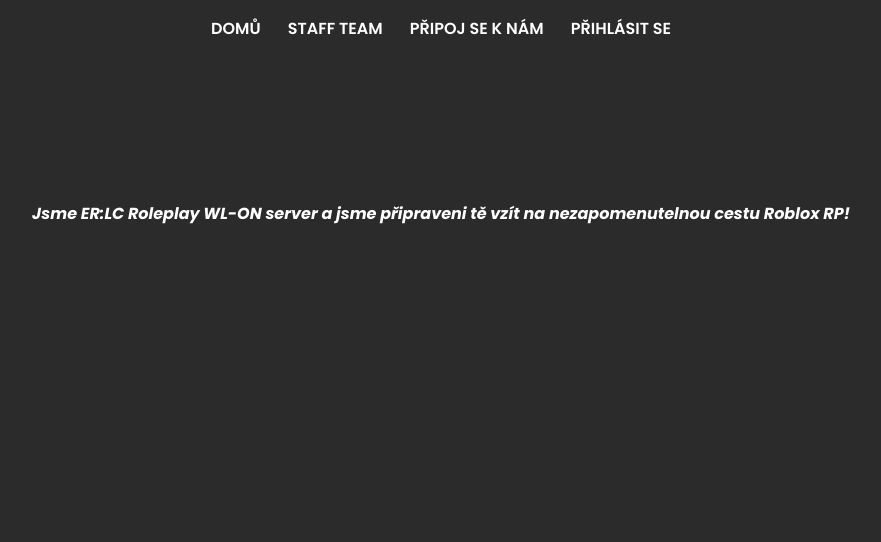
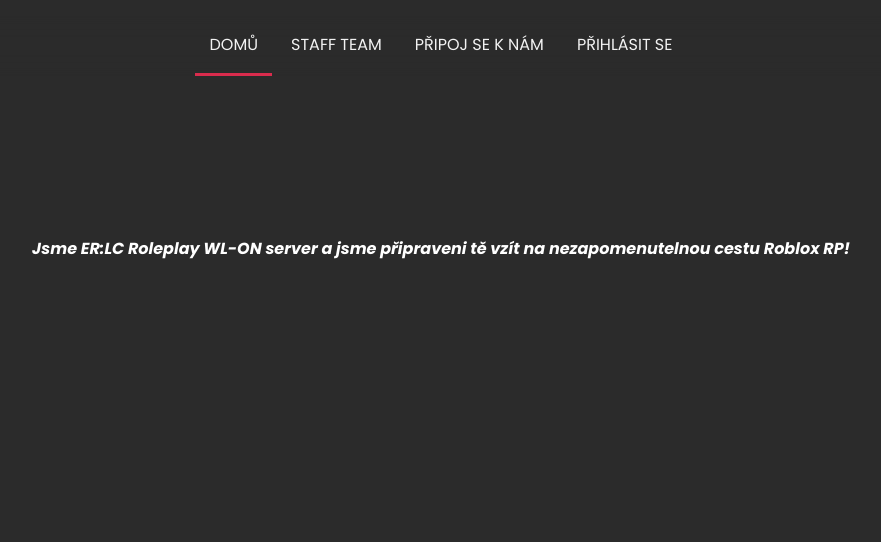
Before and after one commit to devBajaja/CzechLiberty, a plain HTML site: page index.html in a window 1280 px wide. Shown: the top 542 px of the page, without its empty margins (199-1080 px from the left). Drawn offline with nearby package versions, Linux system fonts and the light colour scheme.

Commit message:
Kompletně předělán navbar, funkční scrollování k názvu "STAFF TEAM" a zprovoznění náhodného generovácí čísel v index.js

```diff
--- a/index.html
+++ b/index.html
@@ -13,15 +13,16 @@
 </head>
 <body style="height: 100%">
     <div class="row">
-    <header>
-        <div class="nav">
-            <div><a href="index.html">DOMŮ</a></div>
-            <div><a href="#" class="jq--scroll-staff-team">STAFF TEAM</a></div>
-            <div><a href="https://discord.com/" target="_blank">PŘIPOJ SE K NÁM</a></div>
-            <div><a href="#" target="">PŘIHLÁSIT SE</a></div>
-        </div>
-    </header>
-
+        <nav id="navbar">
+            <div class="nav-center">
+              <ul class="nav-list">
+                <li class="nav-link-active"><a class="nav-link" href="index.html">DOMŮ</a></li>
+                <li class="nav-link-ani"><a href="#" class="nav-link jq--scroll-staff-team">STAFF TEAM</a></li>
+                <li class="nav-link-ani"><a class="nav-link" href="https://discord.com/" target="_blank">PŘIPOJ SE K NÁM</a></li>
+                <li class="nav-link-ani"><a class="nav-link" href="#" target="">PŘIHLÁSIT SE</a></li>
+              </ul>
+            </div>
+          </nav>
     <main>
 
         <h4><i>Jsme ER:LC Roleplay WL-ON server a jsme připraveni tě vzít na nezapomenutelnou cestu Roblox RP!<i></h4>
@@ -34,7 +35,6 @@
             <p>Nyní u nás hraje</p>
             <div id="randomNumberDisplay"></div>
         </section>
-
         <section id="staff" class="sec-staff jq--staff-team">
             <h2>STAFF TEAM</h2>
 
--- a/scripts/index.js
+++ b/scripts/index.js
@@ -1,21 +1,20 @@
-const randomNumber = Math.floor(Math.random() * 250) + 1;
-
-
-const randomNumberdiv = document.getElementById('randomNumberDisplay');
-
-randomNumberdiv.textContent = randomNumber + ' lidí';
-
-
 (function($){
     $(function(){
 
         /* Scroll to sections */
-        $(".jq--scroll-nabor").click(function(){
-            $("html, body").animate({scrollTop: $(".jq--nabor").offset().top}, 500);
-        });
-
         $(".jq--scroll-staff-team").click(function(){
             $("html, body").animate({scrollTop: $(".jq--staff-team").offset().top}, 2000);
         });
     });
 })(jQuery);
+
+window.onload = function() {
+    const randomNumber = Math.floor(Math.random() * 250) + 1;
+    const randomNumberdiv = document.getElementById('randomNumberDisplay');
+
+    if (randomNumberdiv) {
+        randomNumberdiv.textContent = randomNumber + ' lidí';
+    } else {
+        console.error('Element with ID randomNumberDisplay was not found.');
+    }
+};
--- a/styles/styles.css
+++ b/styles/styles.css
@@ -15,31 +15,94 @@ body {
     background-color: #2b2b2b;
     color: #ffffff;
     font-family: 'Poppins', sans-serif;
-}
-
-.nav a {
-    text-decoration: none;
-    color: #ffffff;
-    font-weight: 600;
-    padding: 1.7vh;
-}
-
-.nav {
-    border-radius: 50px;
-    margin-top: 2vh;
-    z-index: 100;
-    display: flex;
-    flex-direction: row;
-    flex-wrap: wrap;
-    justify-content: center;
-    align-items: stretch;
-    align-content: center;
+    scroll-behavior: smooth;
+    -webkit-font-smoothing: antialiased;
 }
 
 main {
     margin-top: 20vh;
     text-align: center;
 }
+
+
+nav {
+    width: 100%;
+    display: flex;
+    background-color: #141017;
+    z-index: 5;
+}
+
+#navbar {
+    margin-top: 2vh;
+    display: flex;
+    top: 0;
+    width: 100%;
+    position: sticky;
+    background: transparent;
+
+    backdrop-filter: blur(10px);
+    text-align: center;
+    overflow: hidden;
+    transition: top .35s;
+    z-index: 10;
+}
+
+.nav-center {
+    margin: 0;
+    padding: 0;
+    width: 100%;
+  }
+  .nav-list {
+    margin: 0;
+    padding: 0;
+    list-style-type: none;
+  }
+
+  .nav-link-ani {
+    display: inline-block;
+    cursor: pointer;
+  }
+  .nav-link-active {
+    display: inline-block;
+    cursor: pointer;
+  }
+  .nav-link-active:after {
+    content: '';
+    width: 100%;
+    height: 3px;
+    margin: auto;
+    display: block;
+    background: #da2c4d;
+  }
+  .nav-link-active .nav-link:hover {
+    color: #f2f2f2;
+  }
+  .nav-link {
+    transition: color .35s ease;
+  }
+  .nav-link:hover {
+    color: #da2c4d;
+  }
+  .nav-link-ani:after {
+    content: '';
+    width: 0;
+    height: 3px;
+    margin: auto;
+    display: block;
+    background: transparent;
+    transition: width .35s ease, background-color .35s ease;
+  }
+  .nav-link-ani:hover:after {
+    width: 100%;
+    background: #da2c4d;
+  }
+  .nav-link {
+    color: #f2f2f2;
+    text-decoration: none;
+    display: inline-block;
+    padding: 1em .9em;
+    margin: 0;
+  }
 
 .sec-right {
     margin-left: 60vh;
```
